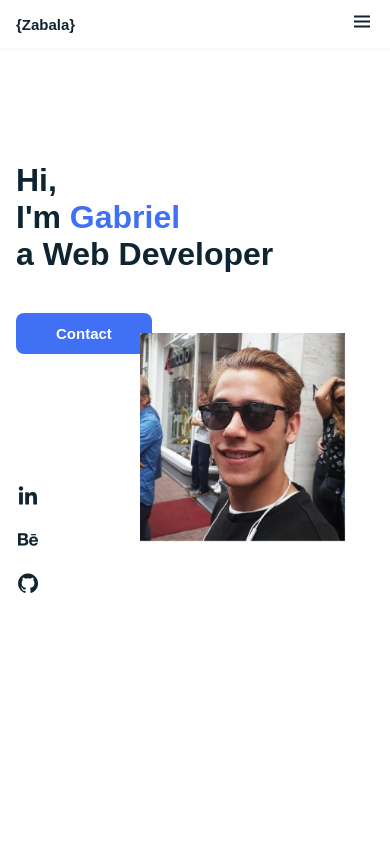
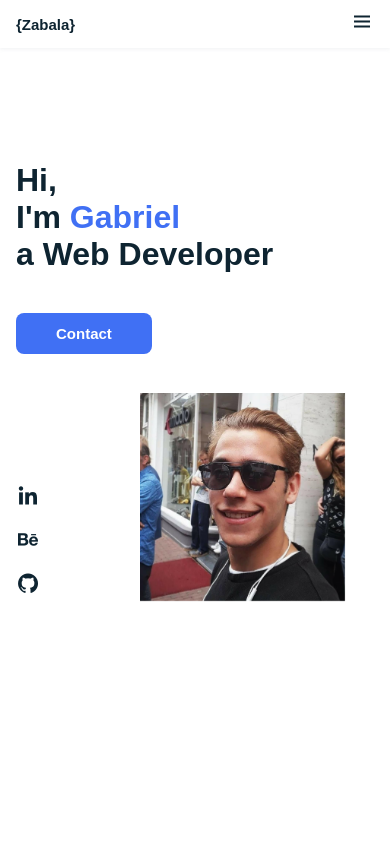
Before and after one commit to GabrielZabalaAmparan/curriculum.v, a plain HTML site: page index.html in a window 390 px wide. Shown: the top 844 px of the page. Drawn offline with nearby package versions, Linux system fonts and the light colour scheme; a script that the page names is missing.

Commit message:
Update styles.css

```diff
--- a/CSS/styles.css
+++ b/CSS/styles.css
@@ -223,7 +223,7 @@ img{
   .home-image {
     position: fixed;
         width: 205px;
-        margin-top: 19em;
+        margin-top: 23em;
         margin-left: 3em;
 
   }
```
